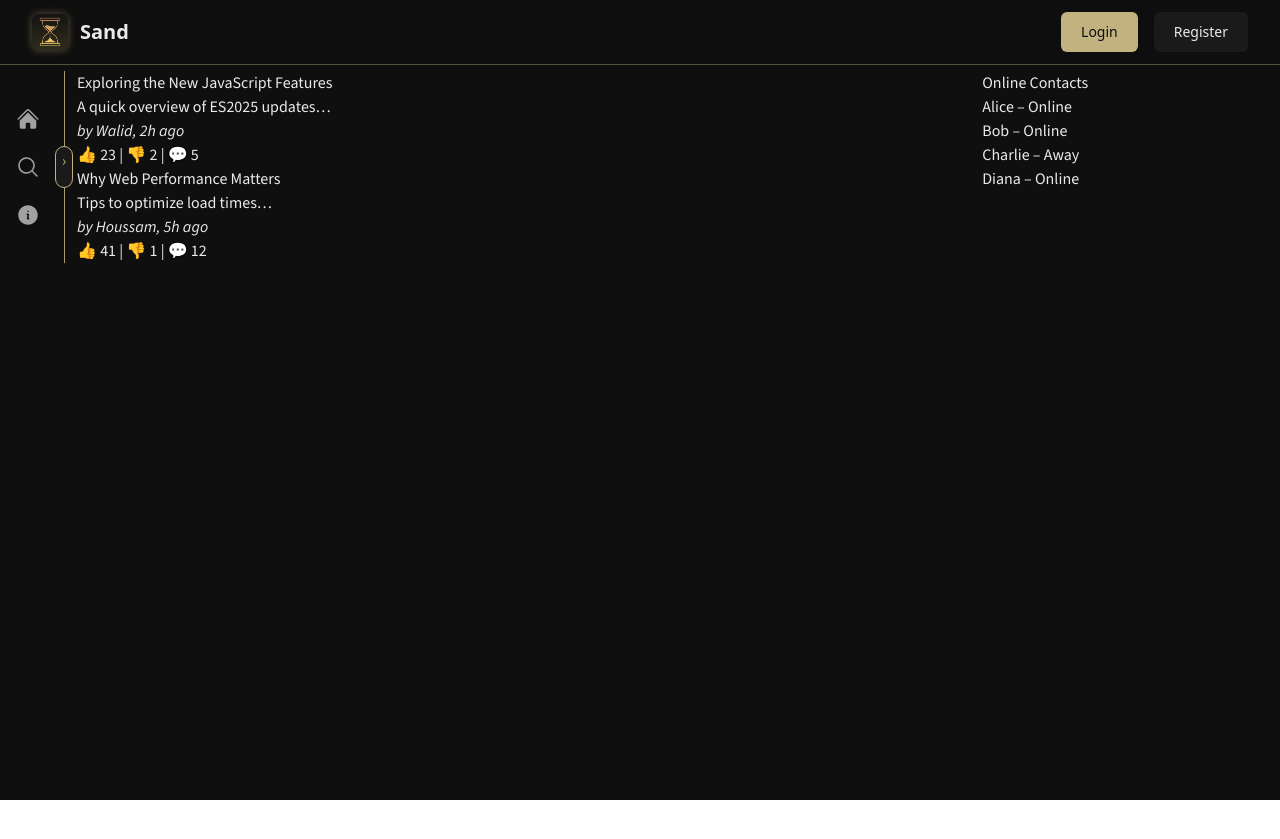
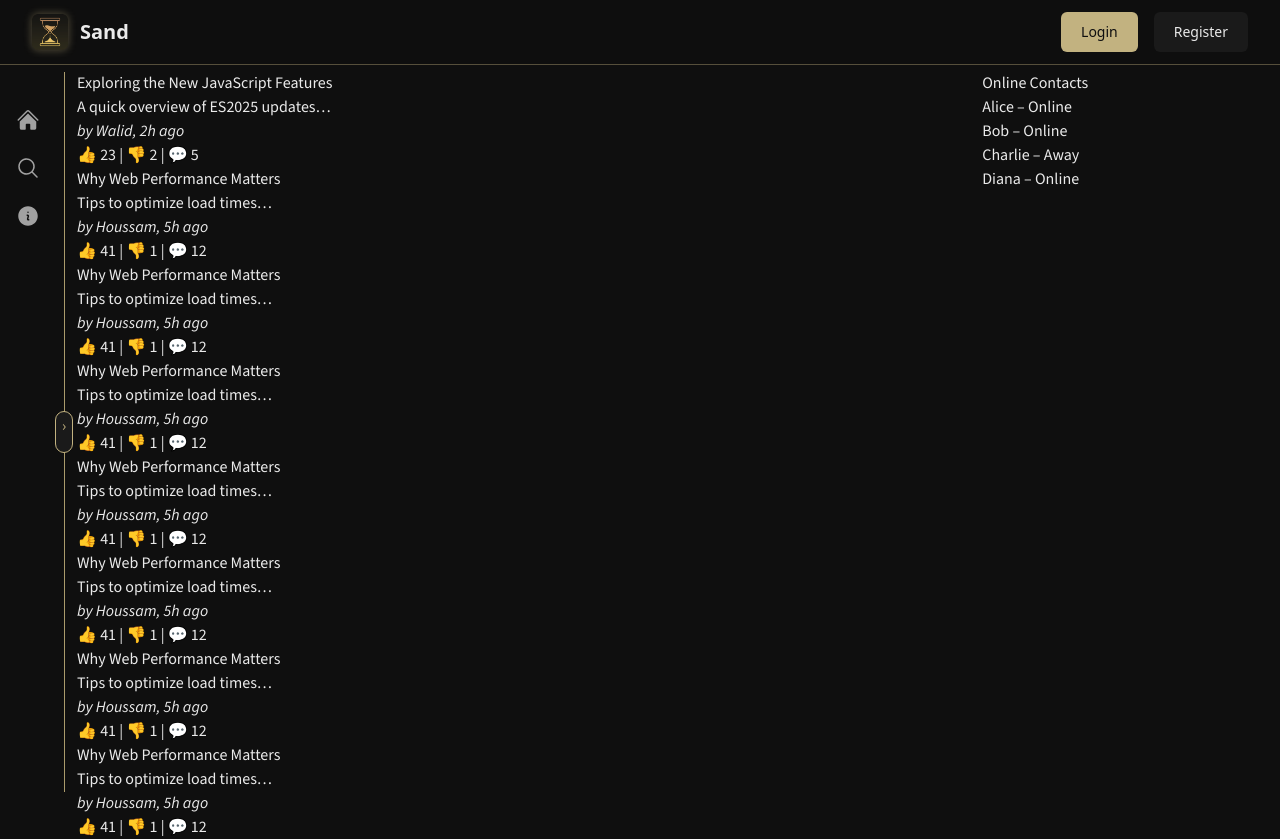
Before and after one commit to wal-z1/Sand, a React (Vite) app: page / in a window 1280 px wide. Before the commit the page ends 800 px from the top, so only its background shows below. Built offline with nearby package versions, Linux system fonts and the light colour scheme; no server answers.

Commit message:
fixed Main grid issues + stickyness and length  + bg on whole webite global css

```diff
--- a/src/Comp/Pages/Home.jsx
+++ b/src/Comp/Pages/Home.jsx
@@ -9,7 +9,7 @@ function Home() {
 
 	return (
 		<motion.div
-			className="home-grid font-source-sans grid gap-3 text-[#EAEAEA] mt-1.5"
+			className="home-grid font-source-sans sm:grid gap-3 text-[#EAEAEA] mt-1.5"
 			initial={{ opacity: 0.97 }}
 			animate={{
 				opacity: 1,
--- a/src/Comp/Sections/LeftSide.jsx
+++ b/src/Comp/Sections/LeftSide.jsx
@@ -9,7 +9,9 @@ function LeftSide() {
 	return (
 		<>
 			{/* desktop / tablet sidebar */}
-			<aside className="hidden sm:flex flex-col relative border-r border-[#aa9b6c]">
+			<aside
+				className="hidden sm:flex flex-col sticky top-18 border-r border-[#aa9b6c] bg-[#0f0f0f]"
+				style={{ height: "calc(100vh - 5rem)" }}>
 				{/* toggle button */}
 				<button
 					onClick={() => ToggleLeftHide((prev) => !prev)}
--- a/src/Comp/Sections/MainSection.jsx
+++ b/src/Comp/Sections/MainSection.jsx
@@ -7,11 +7,48 @@ function MainSection() {
 				<em>by Walid, 2h ago</em>
 			</p>
 			<p>👍 23 | 👎 2 | 💬 5</p>
-			 <h3>Why Web Performance Matters</h3>
-    <p>Tips to optimize load times…</p>
-    <p><em>by Houssam, 5h ago</em></p>
-    <p>👍 41 | 👎 1 | 💬 12</p>
-
+			<h3>Why Web Performance Matters</h3>
+			<p>Tips to optimize load times…</p>
+			<p>
+				<em>by Houssam, 5h ago</em>
+			</p>
+			<p>👍 41 | 👎 1 | 💬 12</p>
+			<h3>Why Web Performance Matters</h3>
+			<p>Tips to optimize load times…</p>
+			<p>
+				<em>by Houssam, 5h ago</em>
+			</p>
+			<p>👍 41 | 👎 1 | 💬 12</p>
+			<h3>Why Web Performance Matters</h3>
+			<p>Tips to optimize load times…</p>
+			<p>
+				<em>by Houssam, 5h ago</em>
+			</p>
+			<p>👍 41 | 👎 1 | 💬 12</p>
+			<h3>Why Web Performance Matters</h3>
+			<p>Tips to optimize load times…</p>
+			<p>
+				<em>by Houssam, 5h ago</em>
+			</p>
+			<p>👍 41 | 👎 1 | 💬 12</p>
+			<h3>Why Web Performance Matters</h3>
+			<p>Tips to optimize load times…</p>
+			<p>
+				<em>by Houssam, 5h ago</em>
+			</p>
+			<p>👍 41 | 👎 1 | 💬 12</p>
+			<h3>Why Web Performance Matters</h3>
+			<p>Tips to optimize load times…</p>
+			<p>
+				<em>by Houssam, 5h ago</em>
+			</p>
+			<p>👍 41 | 👎 1 | 💬 12</p>
+			<h3>Why Web Performance Matters</h3>
+			<p>Tips to optimize load times…</p>
+			<p>
+				<em>by Houssam, 5h ago</em>
+			</p>
+			<p>👍 41 | 👎 1 | 💬 12</p>
 		</div>
 	);
 }
--- a/src/index.css
+++ b/src/index.css
@@ -5,9 +5,21 @@
 	--font-source-sans: "Source Sans 3", sans-serif; /*text font*/
 	--font-ibm-mono: "IBM Plex Mono", monospace; /*META FONT*/
 }
+/*resets*/
+html,
+body {
+	margin: 0;
+	padding: 0;
+	width: 100%;
+	height: 100%;
+}
+
+body {
+	background-color: #0f0f0f;
+}
 
 #root {
-	background-color: #0f0f0f;
-	height: 100vh;
-	width: 100vw;
+	min-height: 100vh; /* Use min-height to allow content to grow taller */
+	/*  mobile browser compatibility */
+	min-height: 100dvh;
 }
```
